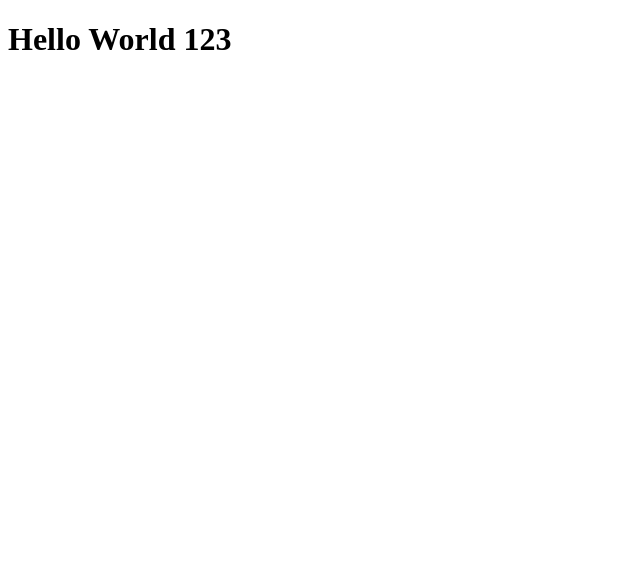
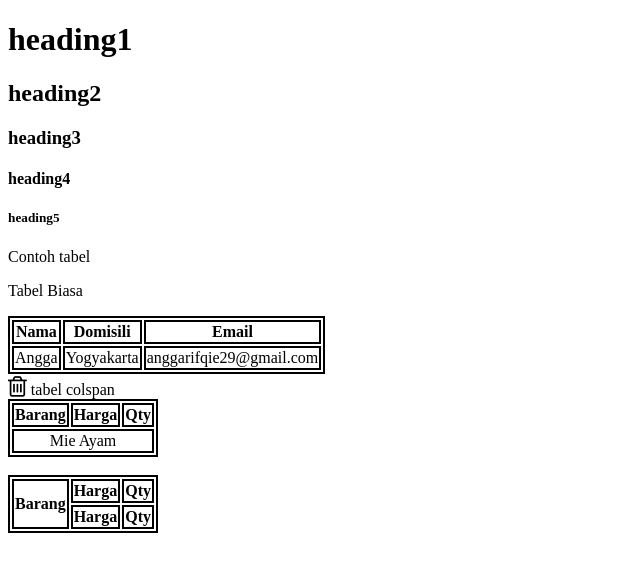
Before and after one commit to Ekyhy/Latihan-RevoU, a plain HTML site: page index.html in a window 1280 px wide. Shown: the whole page, without its empty margins (0-640 px from the left). Drawn offline with Linux system fonts and the light colour scheme.

Commit message:
third commit

```diff
--- a/index.html
+++ b/index.html
@@ -4,8 +4,61 @@
     <meta charset="UTF-8">
     <meta name="viewport" content="width=device-width, initial-scale=1.0">
     <title>Document</title>
+    <style>
+        table,th,td {
+            border: 2px solid;
+        }
+    </style>
+     <link rel="stylesheet" href="https://cdnjs.cloudflare.com/ajax/libs/font-awesome/4.7.0/css/font-awesome.min.css">
+    </head>
 </head>
 <body>
-    <h1> Hello World 123</h1>
+    <h1>heading1</h1>
+    <h2>heading2</h2>
+    <h3>heading3</h3>
+    <h4>heading4</h4>
+    <h5>heading5</h5>
+
+    Contoh tabel
+    <p>Tabel Biasa</p>
+    <table>
+        <tr>
+            <th>Nama</th>
+            <th>Domisili</th>
+            <th>Email</th>
+        </tr>
+        <tr>
+            <td>Angga</td>
+            <td>Yogyakarta</td>
+            <td>anggarifqie29@gmail.com</td>
+        </tr>
+    </table>
+    <i class="fa fa-trash-o" style="font-size:24px"></i>
+    tabel colspan
+    <table>
+        <tr>
+            <th>Barang</th>
+            <th>Harga</th>
+            <th>Qty</th>
+        </tr>
+        <tr>
+            <td colspan="3">
+                <center>Mie Ayam</center>
+            </td>
+        </tr>
+    </table>
+    &nbsp;
+    <table>
+        <tr>
+            <th rowspan="2">Barang</th>
+            <th>Harga</th>
+            <th>Qty</th>
+        </tr>
+        <tr>
+
+            <th>Harga</th>
+            <th>Qty</th>
+        </tr>
+    </table>
 </body>
 </html>
```
Also changed, not shown: exercise.html (added, +53 -0 lines).
